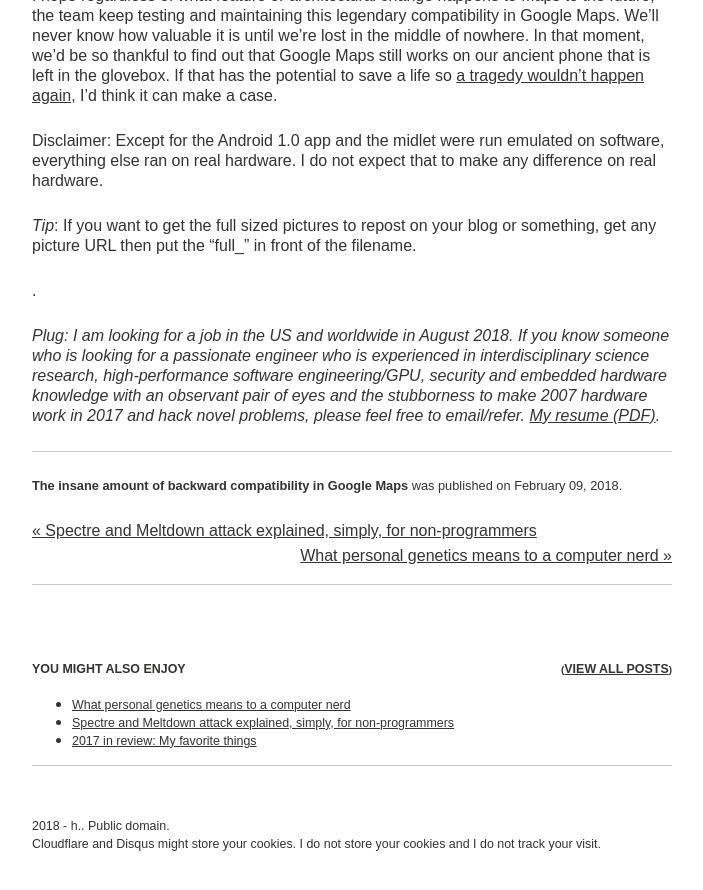
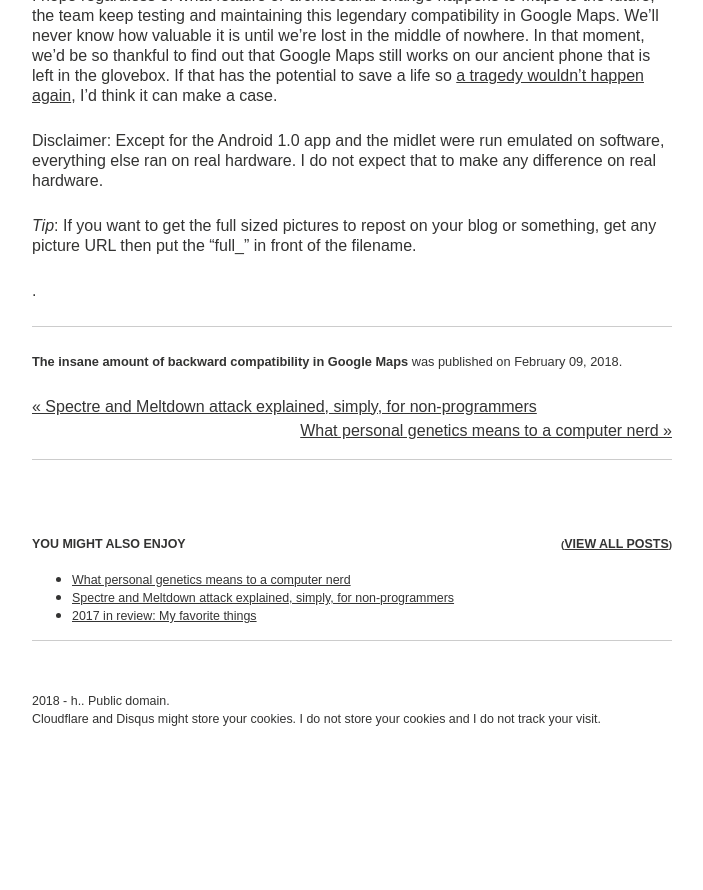
Before and after one commit to htruong/htruong.github.io, a Jekyll site: the page built from _posts/2018-02-09-google-maps-insane-backward-compatibility.markdown, in a window 1280 px wide and 900 px high, scrolled down 7868 px. Shown: the top 890 px of the window, without its empty margins (288-991 px from the left). Built offline with Jekyll 4.4.1, drawn with Linux system fonts in a browser that asks for light colours; nearby versions of some CDN libraries; comment, search, counter and statistics services are not loaded; after the commit the page ends 8643 px from its top, so only the background shows below that.

Commit message:
[blog] maps - comment out the plug

```diff
--- a/_posts/2018-02-09-google-maps-insane-backward-compatibility.markdown
+++ b/_posts/2018-02-09-google-maps-insane-backward-compatibility.markdown
@@ -52,4 +52,4 @@
 .
 
 
-*Plug: I am looking for a job in the US and worldwide in August 2018. If you know someone who is looking for a passionate engineer who is experienced in interdisciplinary science research, high-performance software engineering/GPU, security and embedded hardware knowledge with an observant pair of eyes and the stubborness to make 2007 hardware work in 2017 and hack novel problems, please feel free to email/refer. [My resume (PDF)](/resume.pdf).*
+<!-- *Plug: I am looking for a job in the US and worldwide in August 2018. If you know someone who is looking for a passionate engineer who is experienced in interdisciplinary science research, high-performance software engineering/GPU, security and embedded hardware knowledge with an observant pair of eyes and the stubborness to make 2007 hardware work in 2017 and hack novel problems, please feel free to email/refer. [My resume (PDF)](/resume.pdf).* -->
```
